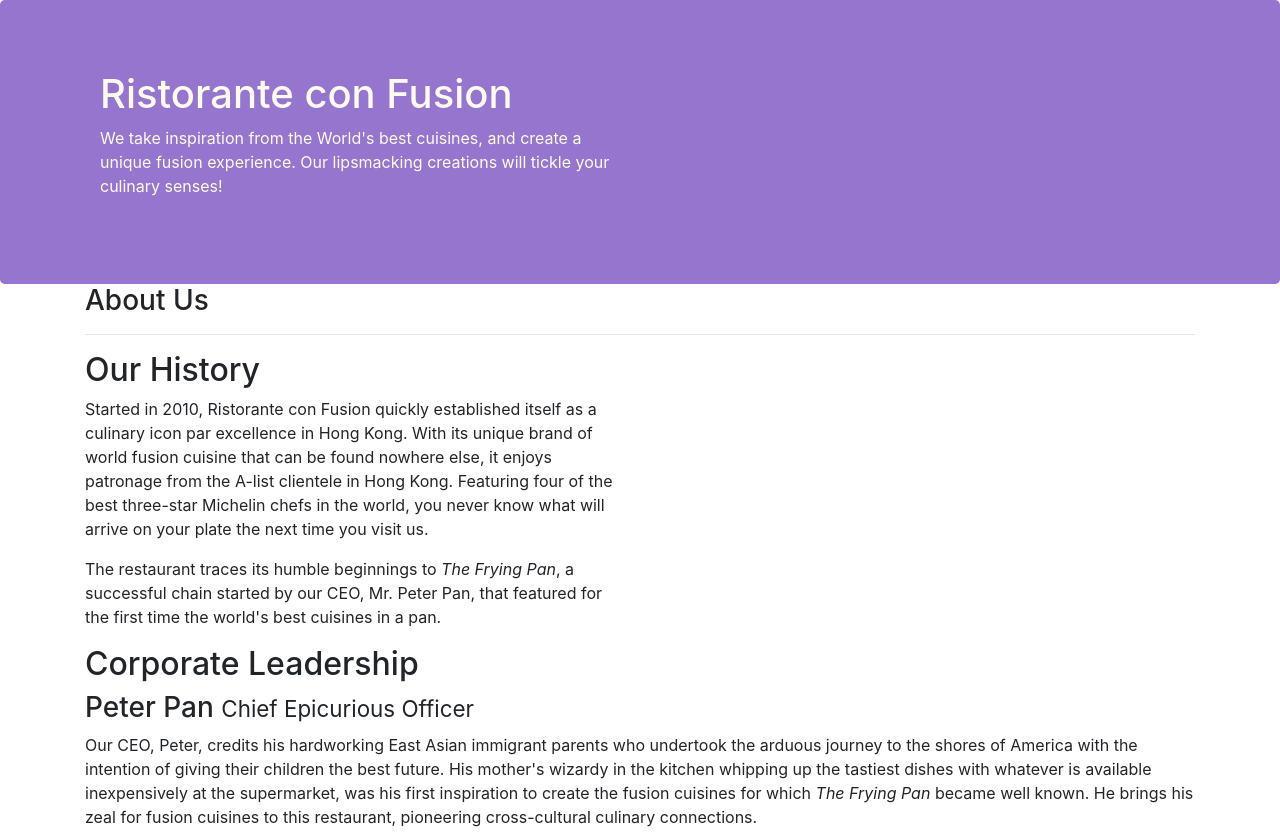
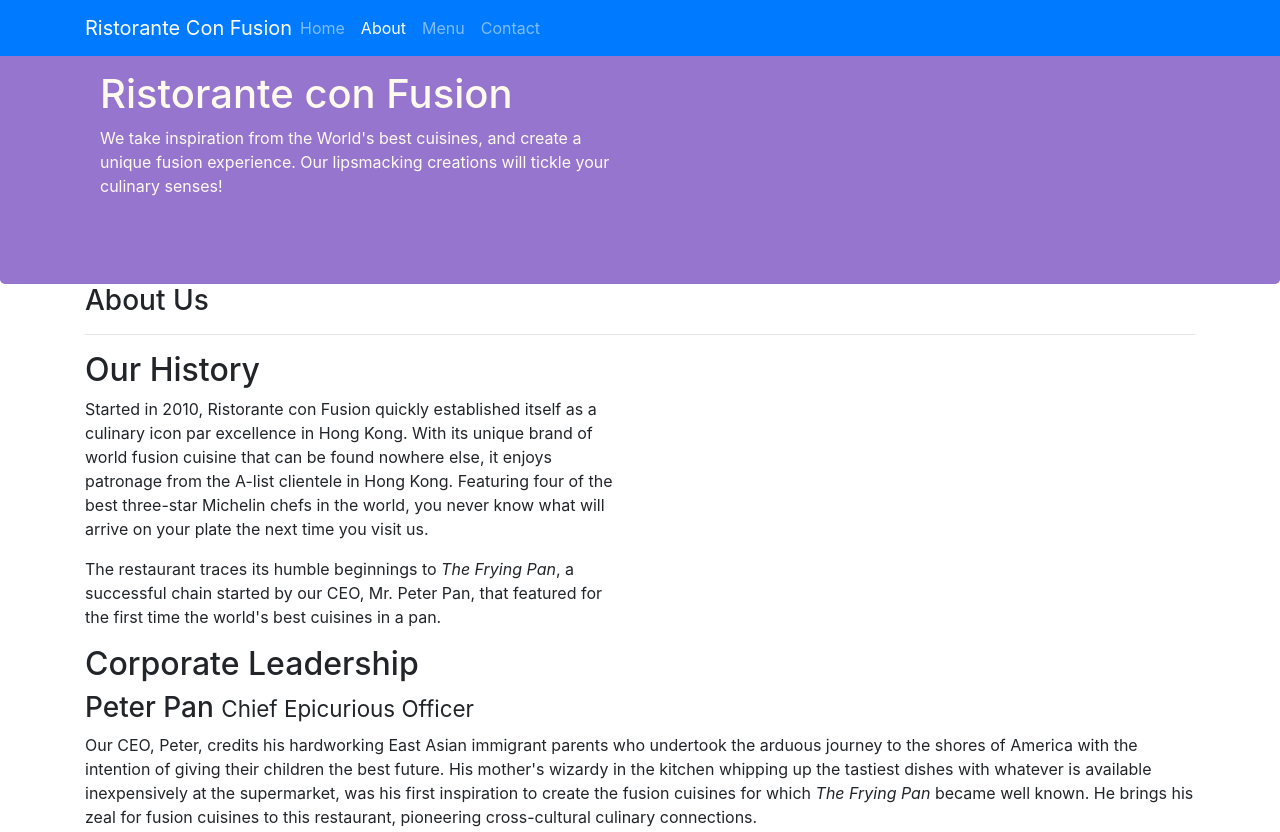
Before and after one commit to olenarostotskyy/conFusion, a website: page aboutus.html in a window 1280 px wide. Shown: the top 832 px of the page. Drawn offline with nearby package versions, Linux system fonts and the light colour scheme.

Commit message:
Navbar to the about us page

```diff
--- a/aboutus.html
+++ b/aboutus.html
@@ -14,8 +14,23 @@
     <title>Ristorante Con Fusion: About Us</title>
 
 </head>
-
 <body>
+        <nav class="navbar navbar-dark navbar-expand-sm bg-primary fixed-top">
+                <div class="container">
+                        <button class="navbar-toggler" type="button" data-toggle="collapse" data-target="#Navbar">
+                                <span class="navbar-toggler-icon"></span>
+                            </button>
+                <a class="navbar-brand mr-auto" href="./index.html">Ristorante Con Fusion</a>
+                <div class="collapse navbar-collapse" id="Navbar">
+                <ul class="navbar-nav mr-auto">
+                <li class="nav-item"> <a class="nav-link" href="./index.html">Home</a></li>
+                <li class="nav-item active "> <a class="nav-link" href="#">About</a></li>
+                <li class="nav-item"> <a class="nav-link" href="#">Menu</a></li>
+                <li class="nav-item"> <a class="nav-link" href="#">Contact</a></li>
+                </ul>
+                </div>
+                </div>
+                </nav>
 
     <header class="jumbotron">
         <div class="container">
```
Also changed, not shown: index.html (+2 -2 lines).
